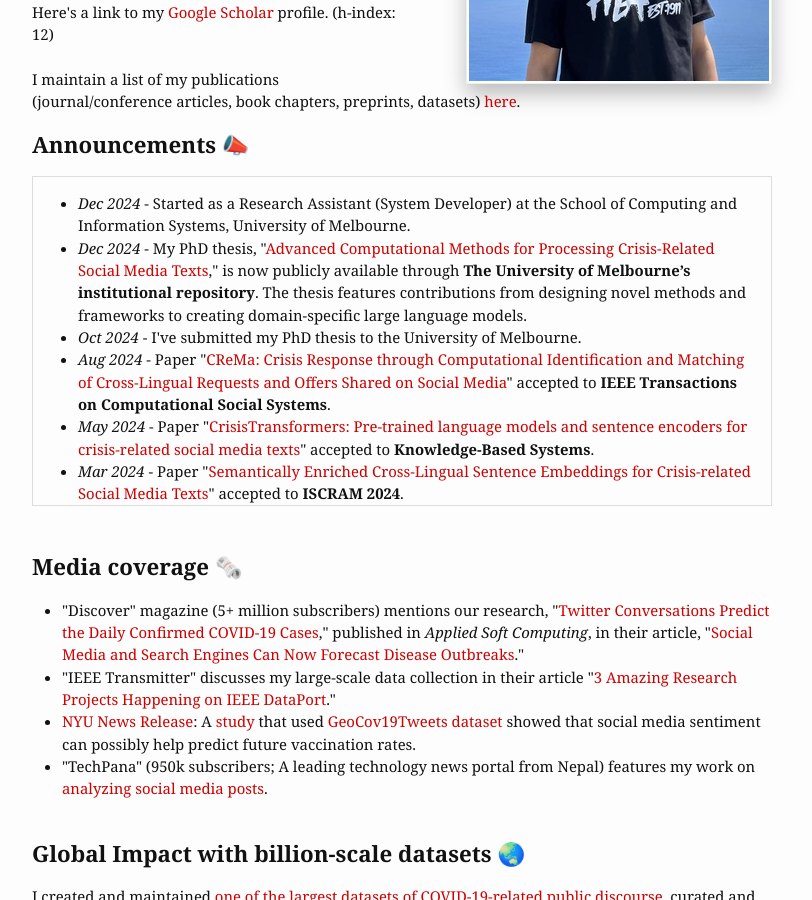
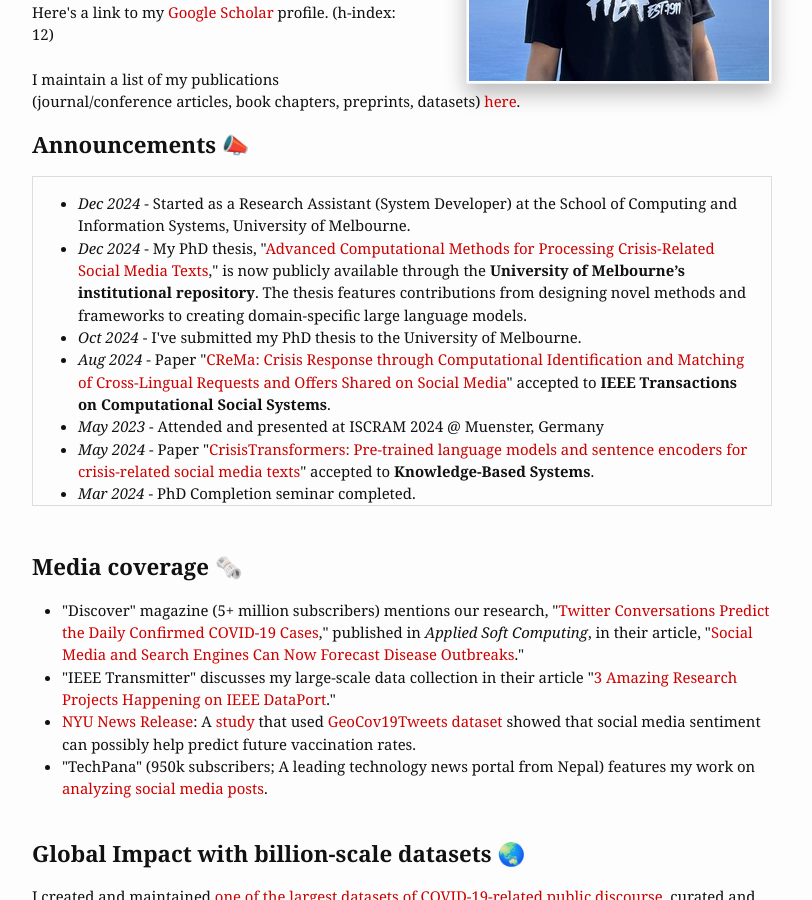
Before and after one commit to rabindralamsal/personal-site, a Jekyll site: the page built from index.html, in a window 1280 px wide and 900 px high, scrolled down 331 px. Shown: the whole window, without its empty margins (238-1050 px from the left). Built offline with Jekyll 4.4.1, drawn with Linux system fonts in a browser that asks for light colours.

Commit message:
Update index.html

```diff
--- a/index.html
+++ b/index.html
@@ -17,13 +17,17 @@
 <div class="updates" style="height: 20em; overflow-y: scroll;border:1px solid #ddd; padding:15px;">
 <ul>
 <li><i>Dec 2024</i> - Started as a Research Assistant (System Developer) at the School of Computing and Information Systems, University of Melbourne.
-<li><i>Dec 2024</i> - My PhD thesis, "<a href="http://hdl.handle.net/11343/354876">Advanced Computational Methods for Processing Crisis-Related Social Media Texts</a>," is now publicly available through <b>The University of Melbourne’s institutional repository</b>. The thesis features contributions from designing novel methods and frameworks to creating domain-specific large language models.</li>
+<li><i>Dec 2024</i> - My PhD thesis, "<a href="http://hdl.handle.net/11343/354876">Advanced Computational Methods for Processing Crisis-Related Social Media Texts</a>," is now publicly available through the <b>University of Melbourne’s institutional repository</b>. The thesis features contributions from designing novel methods and frameworks to creating domain-specific large language models.</li>
 <li><i>Oct 2024</i> - I've submitted my PhD thesis to the University of Melbourne.</li>
 <li><i>Aug 2024</i> - Paper "<a href="https://arxiv.org/abs/2405.11897">CReMa: Crisis Response through Computational Identification and Matching of Cross-Lingual Requests and Offers Shared on Social Media</a>" accepted to <b>IEEE Transactions on Computational Social Systems</b>.</li>
+<li><i>May 2023</i> - Attended and presented at ISCRAM 2024 @ Muenster, Germany</li>
 <li><i>May 2024</i> - Paper "<a href="https://arxiv.org/abs/2309.05494">CrisisTransformers: Pre-trained language models and sentence encoders for crisis-related social media texts</a>" accepted to <b>Knowledge-Based Systems</b>.</li>
+<li><i>Mar 2024</i> - PhD Completion seminar completed. </li>
 <li><i>Mar 2024</i> - Paper "<a href="https://arxiv.org/abs/2403.16614">Semantically Enriched Cross-Lingual Sentence Embeddings for Crisis-related Social Media Texts</a>" accepted to <b>ISCRAM 2024</b>.</li>
+<li><i>May 2023</i> - Attended and presented at ISCRAM 2023 @ Omaha, Nebraska, United States.</li>
 <li><i>May 2023</i> - Paper "<a href="https://arxiv.org/abs/2301.11284">BillionCOV: An enriched billion-scale collection of COVID-19 tweets for efficient hydration</a>" accepted to <b>Data in Brief</b>.</li>
 <li><i>Feb 2023</i> - Paper "<a href="https://arxiv.org/abs/2302.11136">A Twitter narrative of the COVID-19 pandemic in Australia</a>" accepted to <b>ISCRAM 2023</b>.</li>
+<li><i>Dec 2022</i> - Paper presented at 2022 IEEE BigData. (virtually)</li>
 <li><i>Dec 2022</i> - Paper "<a href="https://arxiv.org/abs/2211.16506">Where did you tweet from? Inferring the origin locations of tweets based on contextual information</a>" accepted to <b>IEEE Big Data</b>.</li>
 <li><i>Nov 2022</i> - Paper "<a href="https://dl.acm.org/doi/10.1145/3557992.3565989">Addressing the location A/B problem on Twitter: the next generation location inference research</a>" presented at <b>ACM SIGSPATIAL LocalRec</b>.</li>
 <li><i>Aug 2022</i> - Paper "<a href="https://arxiv.org/abs/2206.10471">Twitter conversations predict the daily confirmed COVID-19 cases</a>" accepted to <b>Applied Soft Computing</b>.</li>
```
